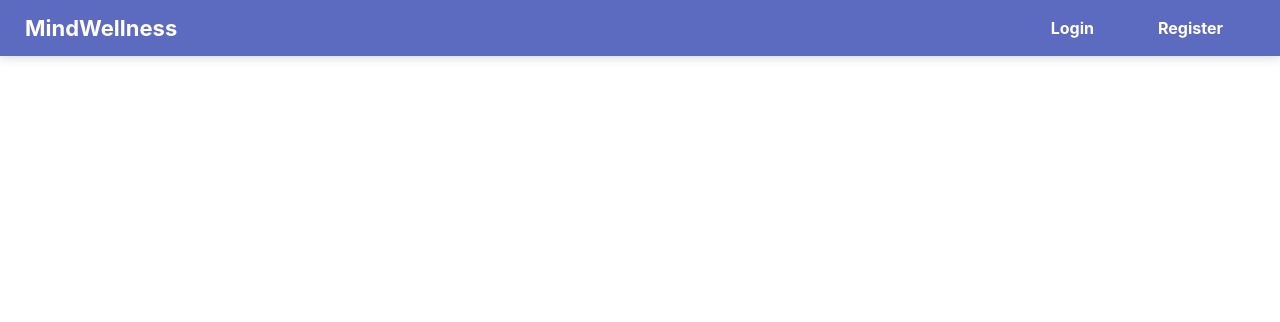
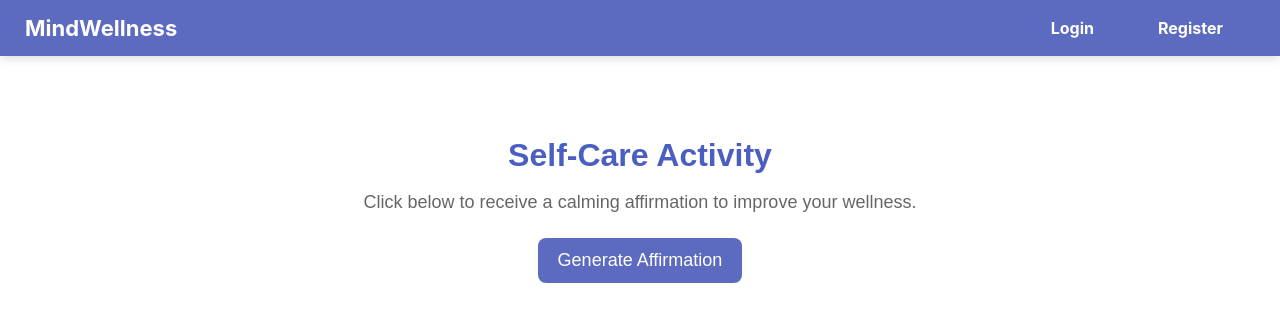
Before and after one commit to Breniah/COP3060-project, a React (Create React App) app: page /self-care in a window 1280 px wide. Shown: the top 322 px of the page. Built offline with nearby package versions, Linux system fonts and the light colour scheme.

Commit message:
Finished CRUD functionality, added Self-Care API, UI updates

```diff
--- a/src/App.js
+++ b/src/App.js
@@ -8,6 +8,7 @@ import HealthContentPage from "./pages/Healthcontent";
 import SettingsPage from "./pages/SettingsPage";
 import Register from "./pages/Register";
 import Login from "./pages/Login";
+import SelfCarePage from "./pages/SelfCarePage";
 
 
 function App() {
@@ -23,6 +24,8 @@ function App() {
           <Route path="/settings" element={<SettingsPage />} />
           <Route path="/register" element={<Register />} />
           <Route path="/login" element={<Login />} />
+          <Route path="/self-care" element={<SelfCarePage />} />
+
 
 
 
--- a/src/components/Navigation.js
+++ b/src/components/Navigation.js
@@ -1,12 +1,17 @@
-import React from "react";
+import React, { useEffect, useState } from "react";
 import { Link } from "react-router-dom";
 
 export default function Navigation() {
 
-  const token = localStorage.getItem("token");
+  const [token, setToken] = useState(null);
+
+  useEffect(() => {
+    setToken(localStorage.getItem("token"));
+  }, []);
 
   const logout = () => {
     localStorage.removeItem("token");
+    setToken(null);
     window.location.href = "/login";
   };
 
@@ -19,19 +24,17 @@ export default function Navigation() {
       <div style={styles.right}>
 
         {!token ? (
-          // If NOT logged in
           <>
             <Link to="/login" style={styles.link}>Login</Link>
             <Link to="/register" style={styles.link}>Register</Link>
           </>
         ) : (
-          // If LOGGED IN
           <>
             <Link to="/data" style={styles.link}>Data</Link>
             <Link to="/form" style={styles.link}>Form</Link>
             <Link to="/health" style={styles.link}>Health Tips</Link>
+            <Link to="/self-care" style={styles.link}>Self-Care</Link>
 
-            {/* Profile Avatar */}
             <img
               src="https://i.pravatar.cc/40?img=48"
               alt="profile"
--- a/src/pages/DataDisplayPage.js
+++ b/src/pages/DataDisplayPage.js
@@ -4,6 +4,11 @@ import apiClient from "../api/apiClient";
 export default function DataDisplayPage() {
   const [data, setData] = useState([]);
   const [loading, setLoading] = useState(true);
+
+  // Edit states
+  const [editId, setEditId] = useState(null);
+  const [editTitle, setEditTitle] = useState("");
+  const [editBody, setEditBody] = useState("");
 
   useEffect(() => {
     apiClient
@@ -17,6 +22,44 @@ export default function DataDisplayPage() {
         setLoading(false);
       });
   }, []);
+
+
+  const handleDelete = async (id) => {
+    try {
+      await apiClient.delete(`/content/${id}`);
+      setData(data.filter((item) => item.id !== id));
+    } catch (error) {
+      console.error("Delete error:", error);
+      alert("Could not delete entry.");
+    }
+  };
+
+
+  const startEdit = (item) => {
+    setEditId(item.id);
+    setEditTitle(item.title);
+    setEditBody(item.body);
+  };
+
+
+  const handleUpdate = async () => {
+    try {
+      const res = await apiClient.put(`/content/${editId}`, {
+        title: editTitle,
+        body: editBody,
+      });
+
+      setData(data.map((item) => (item.id === editId ? res.data : item)));
+
+
+      setEditId(null);
+      setEditTitle("");
+      setEditBody("");
+    } catch (error) {
+      console.error("Update error:", error);
+      alert("Could not update entry.");
+    }
+  };
 
   if (loading) {
     return (
@@ -44,15 +87,59 @@ export default function DataDisplayPage() {
 
         {data.map((item) => (
           <div key={item.id} style={styles.entryCard}>
-            <h3 style={styles.entryTitle}>📝 {item.title}</h3>
-            <p style={styles.entryBody}>{item.body}</p>
+            {editId === item.id ? (
+              <>
+                {/* EDIT MODE */}
+                <input
+                  value={editTitle}
+                  onChange={(e) => setEditTitle(e.target.value)}
+                  style={styles.input}
+                />
+                <textarea
+                  value={editBody}
+                  onChange={(e) => setEditBody(e.target.value)}
+                  style={styles.textarea}
+                />
+
+                <button onClick={handleUpdate} style={styles.saveBtn}>
+                  Save Changes
+                </button>
+                <button
+                  onClick={() => setEditId(null)}
+                  style={styles.cancelBtn}
+                >
+                  Cancel
+                </button>
+              </>
+            ) : (
+              <>
+                {/* NORMAL VIEW */}
+                <h3 style={styles.entryTitle}>📝 {item.title}</h3>
+                <p style={styles.entryBody}>{item.body}</p>
+
+                <div style={styles.buttonRow}>
+                  <button
+                    onClick={() => startEdit(item)}
+                    style={styles.editBtn}
+                  >
+                    Edit
+                  </button>
+
+                  <button
+                    onClick={() => handleDelete(item.id)}
+                    style={styles.deleteBtn}
+                  >
+                    Delete
+                  </button>
+                </div>
+              </>
+            )}
           </div>
         ))}
       </div>
     </div>
   );
 }
-
 
 const styles = {
   page: {
@@ -126,4 +213,64 @@ const styles = {
     color: "#444",
     lineHeight: "1.6",
   },
+
+  buttonRow: {
+    display: "flex",
+    gap: "10px",
+    marginTop: "10px",
+  },
+
+  editBtn: {
+    backgroundColor: "#5C6BC0",
+    color: "white",
+    padding: "8px 14px",
+    border: "none",
+    borderRadius: "6px",
+    cursor: "pointer",
+  },
+
+  deleteBtn: {
+    backgroundColor: "#d9534f",
+    color: "white",
+    padding: "8px 14px",
+    border: "none",
+    borderRadius: "6px",
+    cursor: "pointer",
+  },
+
+  input: {
+    width: "100%",
+    padding: "10px",
+    borderRadius: "8px",
+    border: "1px solid #ccc",
+    marginBottom: "10px",
+  },
+
+  textarea: {
+    width: "100%",
+    padding: "10px",
+    height: "80px",
+    borderRadius: "8px",
+    border: "1px solid #ccc",
+    marginBottom: "10px",
+  },
+
+  saveBtn: {
+    backgroundColor: "#4CAF50",
+    color: "white",
+    padding: "8px 16px",
+    border: "none",
+    borderRadius: "6px",
+    cursor: "pointer",
+    marginRight: "8px",
+  },
+
+  cancelBtn: {
+    backgroundColor: "#9E9E9E",
+    color: "white",
+    padding: "8px 16px",
+    border: "none",
+    borderRadius: "6px",
+    cursor: "pointer",
+  },
 };
--- /dev/null
+++ b/src/pages/SelfCarePage.jsx
@@ -0,0 +1,91 @@
+import React, { useState } from "react";
+import axios from "axios";
+
+export default function SelfCarePage() {
+  const [activity, setActivity] = useState("");
+  const [loading, setLoading] = useState(false);
+
+  const getActivity = async () => {
+    try {
+      setLoading(true);
+      const response = await axios.get("http://localhost:8080/api/affirmation");
+      setActivity(response.data.affirmation);
+    } catch (error) {
+      console.log("API ERROR:", error);
+      setActivity("Unable to fetch an affirmation. Try again later.");
+    } finally {
+      setLoading(false);
+    }
+  };
+
+  return (
+    <div style={styles.container}>
+      <h1 style={styles.title}> Self-Care Activity</h1>
+      <p style={styles.subtitle}>
+        Click below to receive a calming affirmation to improve your wellness.
+      </p>
+
+      <button
+        onClick={getActivity}
+        style={styles.button}
+        disabled={loading}
+      >
+        {loading ? "Loading..." : "Generate Affirmation"}
+      </button>
+
+      {activity && (
+        <div style={styles.card}>
+          <p style={styles.activityText}>{activity}</p>
+        </div>
+      )}
+    </div>
+  );
+}
+
+const styles = {
+  container: {
+    margin: "40px auto",
+    maxWidth: "600px",
+    textAlign: "center",
+    padding: "20px",
+    fontFamily: "Arial, sans-serif",
+  },
+
+  title: {
+    fontSize: "32px",
+    fontWeight: "bold",
+    color: "#4A5FC1",
+    marginBottom: "10px",
+  },
+
+  subtitle: {
+    fontSize: "18px",
+    color: "#666",
+    marginBottom: "25px",
+  },
+
+  button: {
+    padding: "12px 20px",
+    fontSize: "18px",
+    backgroundColor: "#5C6BC0",
+    color: "white",
+    border: "none",
+    borderRadius: "8px",
+    cursor: "pointer",
+    transition: "0.3s",
+  },
+
+  card: {
+    marginTop: "30px",
+    backgroundColor: "#F4F6FF",
+    padding: "25px",
+    borderRadius: "12px",
+    boxShadow: "0 4px 12px rgba(0,0,0,0.1)",
+  },
+
+  activityText: {
+    fontSize: "22px",
+    fontWeight: "bold",
+    color: "#333",
+  },
+};
```
Also changed, not shown: 4 other files (tests, documents, lock files or other folders).
